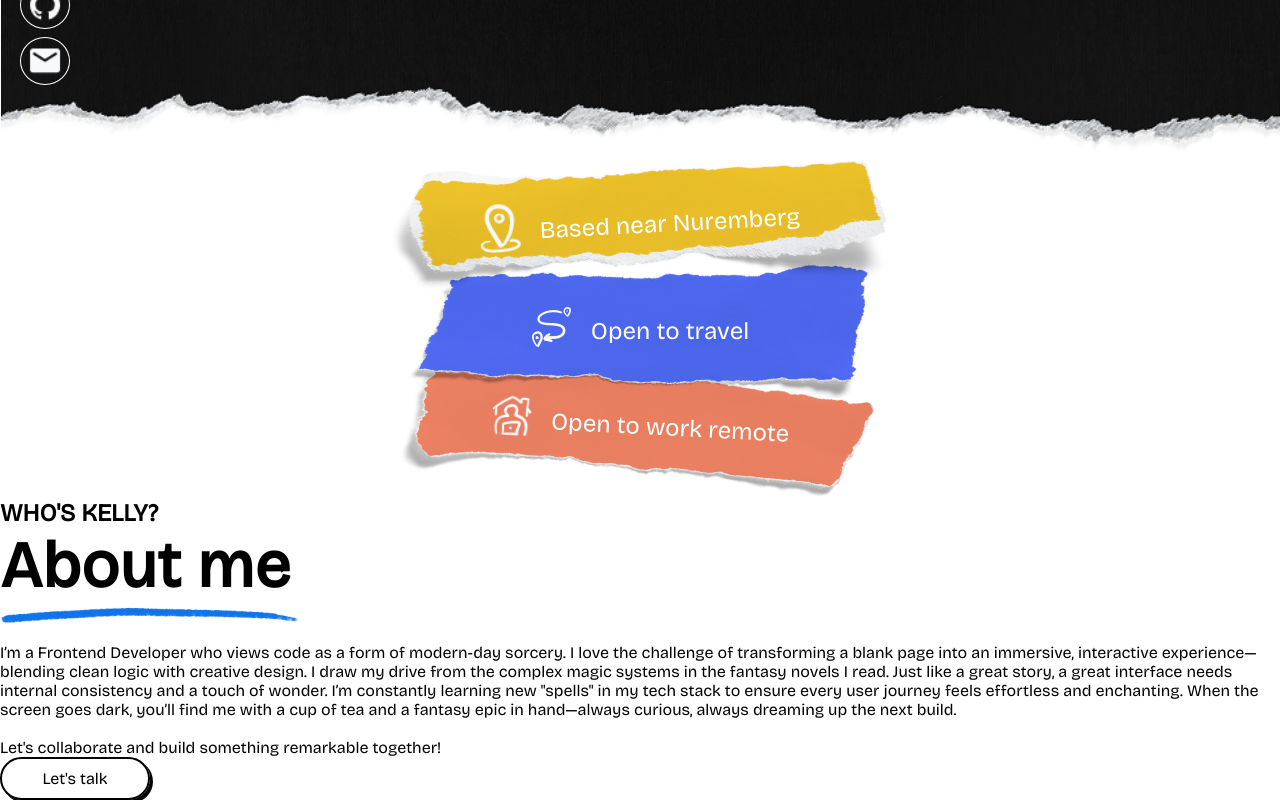
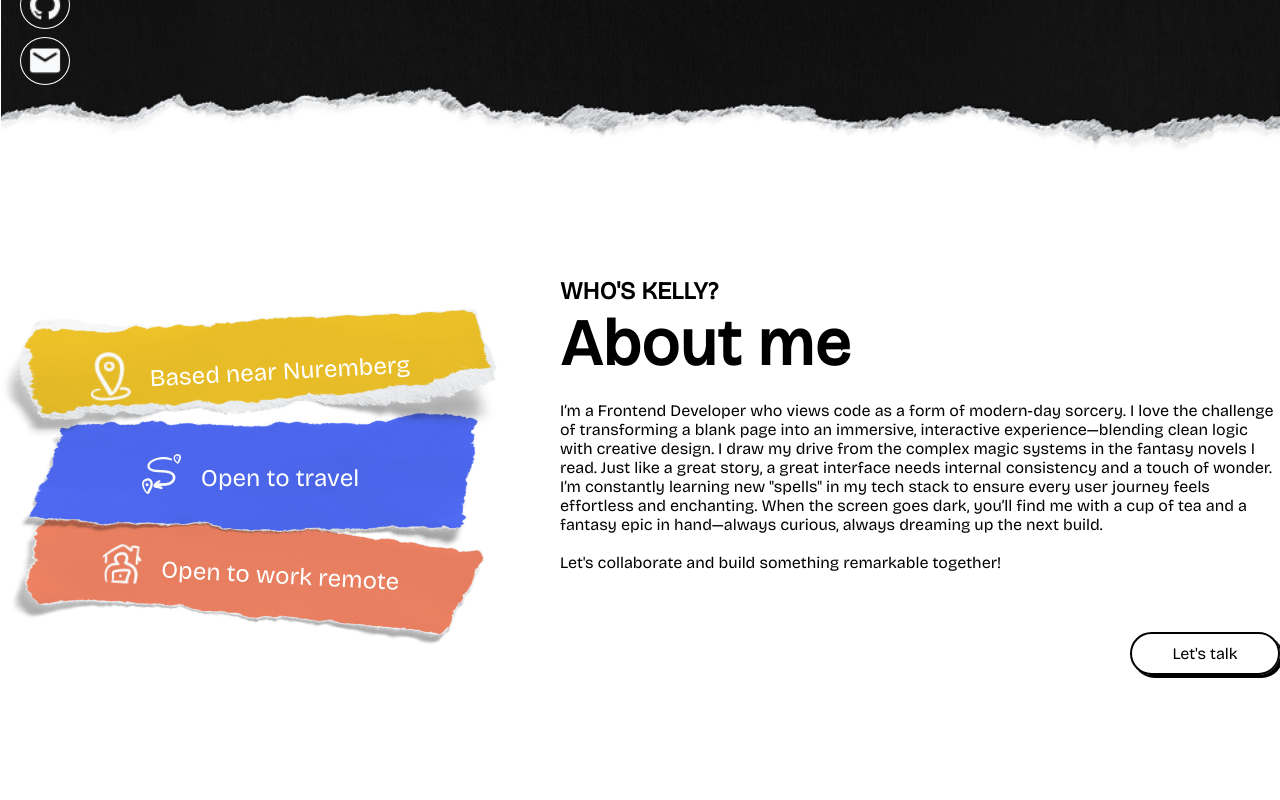
Before and after one commit to KKrntzk/portfolio, an Angular app: page / in a window 1280 px wide. Shown: the part 643-1443 px from the top of the page. Built offline with nearby package versions, Linux system fonts and the light colour scheme.

Commit message:
about animation added

```diff
--- a/src/app/sections/about-me-section/about-me-information/about-me-information.html
+++ b/src/app/sections/about-me-section/about-me-information/about-me-information.html
@@ -1,7 +1,6 @@
 <div class="content">
   <h3>WHO'S KELLY?</h3>
-  <h2>About me</h2>
-  <img class="img" src="/img/00_Hand-drawn-lines/01_About-me/1.png" alt="" />
+  <div class="animation-container"><h2>About me</h2></div>
   <br />
   <span
     >I’m a Frontend Developer who views code as a form of modern-day sorcery. I love the challenge
--- a/src/app/sections/about-me-section/about-me-information/about-me-information.scss
+++ b/src/app/sections/about-me-section/about-me-information/about-me-information.scss
@@ -14,3 +14,24 @@ h3 {
 img {
   width: 300px;
 }
+
+.animation-container::before {
+  content: '';
+  position: absolute;
+  top: 0px;
+  bottom: -70px;
+  left: -10px;
+  right: -10px;
+
+  background-image: url('/img/00_Hand-drawn-lines/01_About-me/1.png');
+  background-repeat: no-repeat;
+  background-size: 400px;
+  background-position: left;
+  clip-path: inset(0 100% 0 0);
+  transition: clip-path 0.4s ease-in-out;
+  z-index: 2;
+}
+
+.animation-container:hover::before {
+  clip-path: inset(0 0 0 0);
+}
--- a/src/app/sections/about-me-section/about-me-section.html
+++ b/src/app/sections/about-me-section/about-me-section.html
@@ -1,3 +1,7 @@
-<app-location-snippets></app-location-snippets>
-<app-about-me-information></app-about-me-information>
-<app-about-me-cta></app-about-me-cta>
+<div class="content">
+  <app-location-snippets></app-location-snippets>
+  <div class="inner-content">
+    <app-about-me-information></app-about-me-information>
+    <div class="cta-btn-container"><app-about-me-cta></app-about-me-cta></div>
+  </div>
+</div>
--- a/src/app/sections/about-me-section/about-me-section.scss
+++ b/src/app/sections/about-me-section/about-me-section.scss
@@ -0,0 +1,28 @@
+:host {
+  width: 100%;
+  display: flex;
+  justify-content: center;
+  align-items: center;
+}
+
+.content {
+  max-width: 1920px;
+  width: 100%;
+  display: flex;
+  gap: 60px;
+  justify-content: center;
+  align-items: center;
+  padding-top: 120px;
+  padding-bottom: 120px;
+}
+
+.inner-content {
+  display: flex;
+  flex-direction: column;
+  gap: 60px;
+}
+
+.cta-btn-container {
+  display: flex;
+  justify-content: end;
+}
```
